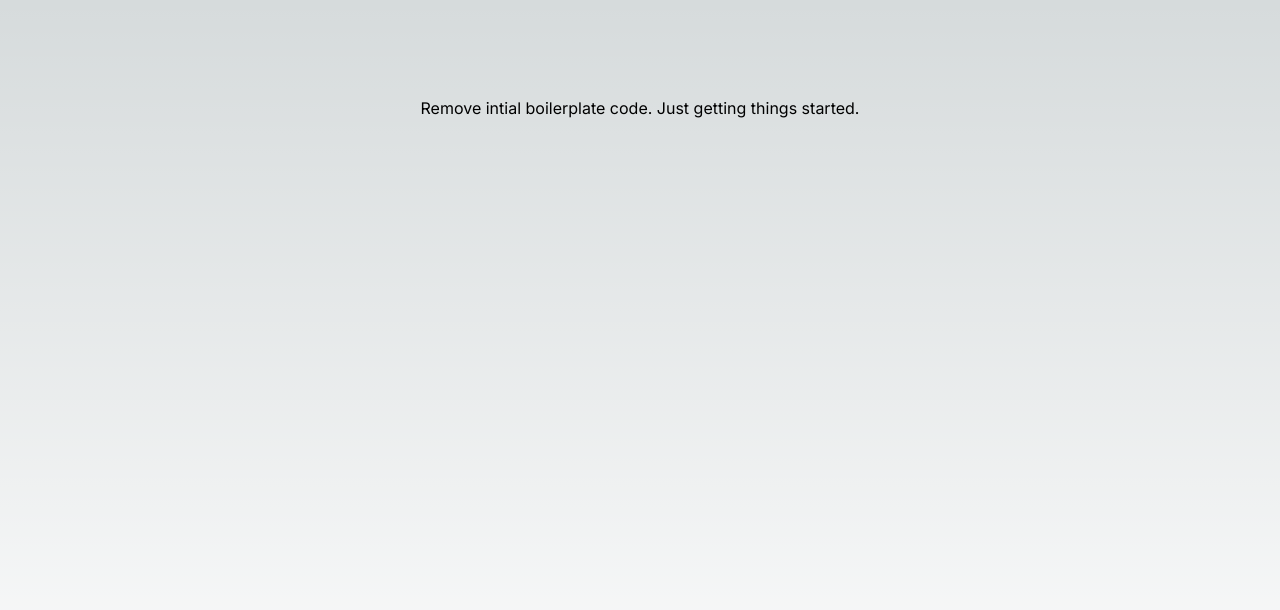
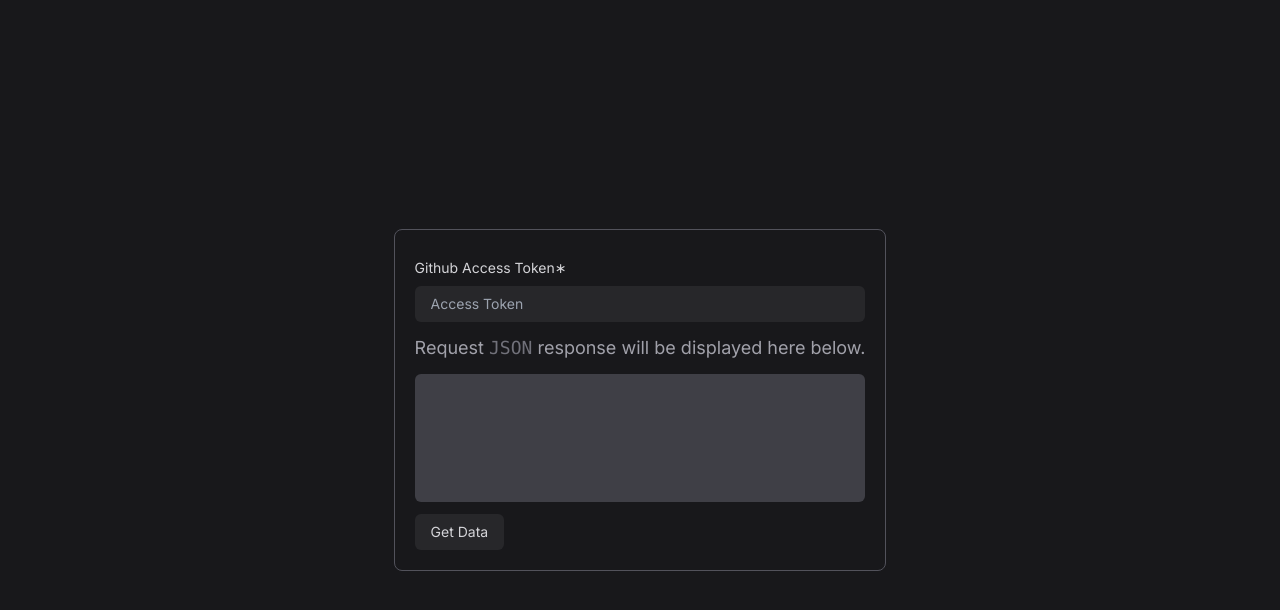
Before and after one commit to Chakravarthy7102/shye, a Next.js app: page / in a window 1280 px wide. Shown: the top 610 px of the page. Built offline with nearby package versions, Linux system fonts and the light colour scheme.

Commit message:
add new components and test form

```diff
--- a/src/app/globals.css
+++ b/src/app/globals.css
@@ -3,25 +3,5 @@
 @tailwind utilities;
 
 :root {
-  --foreground-rgb: 0, 0, 0;
-  --background-start-rgb: 214, 219, 220;
-  --background-end-rgb: 255, 255, 255;
+	--primary: rgb(0, 0, 0);
 }
-
-@media (prefers-color-scheme: dark) {
-  :root {
-    --foreground-rgb: 255, 255, 255;
-    --background-start-rgb: 0, 0, 0;
-    --background-end-rgb: 0, 0, 0;
-  }
-}
-
-body {
-  color: rgb(var(--foreground-rgb));
-  background: linear-gradient(
-      to bottom,
-      transparent,
-      rgb(var(--background-end-rgb))
-    )
-    rgb(var(--background-start-rgb));
-}
--- a/src/app/layout.tsx
+++ b/src/app/layout.tsx
@@ -1,21 +1,21 @@
-import './globals.css'
-import { Inter } from 'next/font/google'
+import "./globals.css";
+import { Inter } from "next/font/google";
 
-const inter = Inter({ subsets: ['latin'] })
+const inter = Inter({ subsets: ["latin"] });
 
 export const metadata = {
-  title: 'Create Next App',
-  description: 'Generated by create next app',
-}
+	title: "Shye",
+	description: "Create your private project stars list.",
+};
 
 export default function RootLayout({
-  children,
+	children,
 }: {
-  children: React.ReactNode
+	children: React.ReactNode;
 }) {
-  return (
-    <html lang="en">
-      <body className={inter.className}>{children}</body>
-    </html>
-  )
+	return (
+		<html lang="en">
+			<body className={inter.className}>{children}</body>
+		</html>
+	);
 }
--- a/src/app/page.tsx
+++ b/src/app/page.tsx
@@ -1,9 +1,9 @@
-import Image from 'next/image'
+import Form from "@/components/form";
 
 export default function Home() {
-  return (
-    <main className="flex min-h-screen flex-col items-center justify-between p-24">
-      Remove intial boilerplate code. Just getting things started.
-    </main>
-  )
+	return (
+		<main className="flex min-h-screen flex-col items-center justify-between bg-zinc-900 text-zinc-400">
+			<Form />
+		</main>
+	);
 }
--- /dev/null
+++ b/src/components/form.tsx
@@ -0,0 +1,54 @@
+"use client";
+
+import { useState } from "react";
+
+import { Button, Input, Label } from "@/ui";
+
+export default function Form() {
+	const [accessToken, setAccessToken] = useState<undefined | string>(undefined);
+	const [data, setData] = useState("");
+
+	function handleSubmit(e: React.FormEvent<HTMLFormElement>) {
+		e.preventDefault();
+		if (accessToken && accessToken.length < 10) {
+			alert("Please pass right and valid github access token.");
+		}
+	}
+
+	return (
+		<div className="flex md:m-auto my-auto mx-5 max-w-xl rounded-lg border border-zinc-600 p-5">
+			<form className="flex flex-col gap-3" onSubmit={handleSubmit}>
+				<div className="flex flex-col">
+					<Label
+						required
+						text="Github Access Token"
+						htmlFor="github_access_token"
+					/>
+					<Input
+						required
+						placeholder="Access Token"
+						type="text"
+						name="github_access_token"
+						id="github_access_token"
+						onChange={(e: React.ChangeEvent<HTMLInputElement>) => {
+							setAccessToken(e.currentTarget.value);
+						}}
+					/>
+				</div>
+				<h4 className="text-lg">
+					Request <span className="font-mono text-zinc-500">JSON</span> response
+					will be displayed here below.
+				</h4>
+				<p className="min-h-[8rem] w-full p-3 bg-zinc-700 text-zinc-300 rounded-md">
+					{data}
+				</p>
+				<Button
+					className="bg-zinc-800 px-4 py-2 text-zinc-300 rounded-md w-fit text-sm hover:opacity-70"
+					type="submit"
+				>
+					Get Data
+				</Button>
+			</form>
+		</div>
+	);
+}
--- /dev/null
+++ b/src/ui/button.tsx
@@ -0,0 +1,19 @@
+import { forwardRef } from "react";
+
+type ButtonProps = React.ComponentPropsWithoutRef<"button"> & {};
+
+const Button = forwardRef<HTMLButtonElement, ButtonProps>(
+	({ children, ...props }, ref) => {
+		return (
+			<button
+				ref={ref}
+				{...props}
+				className="bg-zinc-800 px-4 py-2 text-zinc-300 rounded-md w-fit text-sm hover:opacity-70"
+			>
+				{children}
+			</button>
+		);
+	}
+);
+
+export default Button;
--- /dev/null
+++ b/src/ui/index.tsx
@@ -0,0 +1,5 @@
+import Button from "./button";
+import Input from "./input";
+import Label from "./label";
+
+export { Button, Input, Label };
--- /dev/null
+++ b/src/ui/input.tsx
@@ -0,0 +1,15 @@
+import { forwardRef } from "react";
+
+type InputProps = React.ComponentPropsWithoutRef<"input"> & {};
+
+const Input = forwardRef<HTMLInputElement, InputProps>((props, ref) => {
+	return (
+		<input
+			ref={ref}
+			{...props}
+			className="bg-zinc-800 px-4 py-2 text-zinc-300 rounded-md text-sm hover:opacity-70"
+		/>
+	);
+});
+
+export default Input;
--- /dev/null
+++ b/src/ui/label.tsx
@@ -0,0 +1,19 @@
+import { forwardRef } from "react";
+
+type LabelProps = Omit<React.ComponentPropsWithoutRef<"label">, "children"> & {
+	required?: boolean;
+	text: string;
+};
+
+const Label = forwardRef<HTMLLabelElement, LabelProps>(
+	({ text, required, ...props }, ref) => {
+		return (
+			<label ref={ref} {...props} className="py-2 text-zinc-300 w-fit text-sm">
+				{text}
+				{required ? <span>&lowast;</span> : null}
+			</label>
+		);
+	}
+);
+
+export default Label;
```
Also changed, not shown: 2 other files (tests, documents, lock files or other folders).
